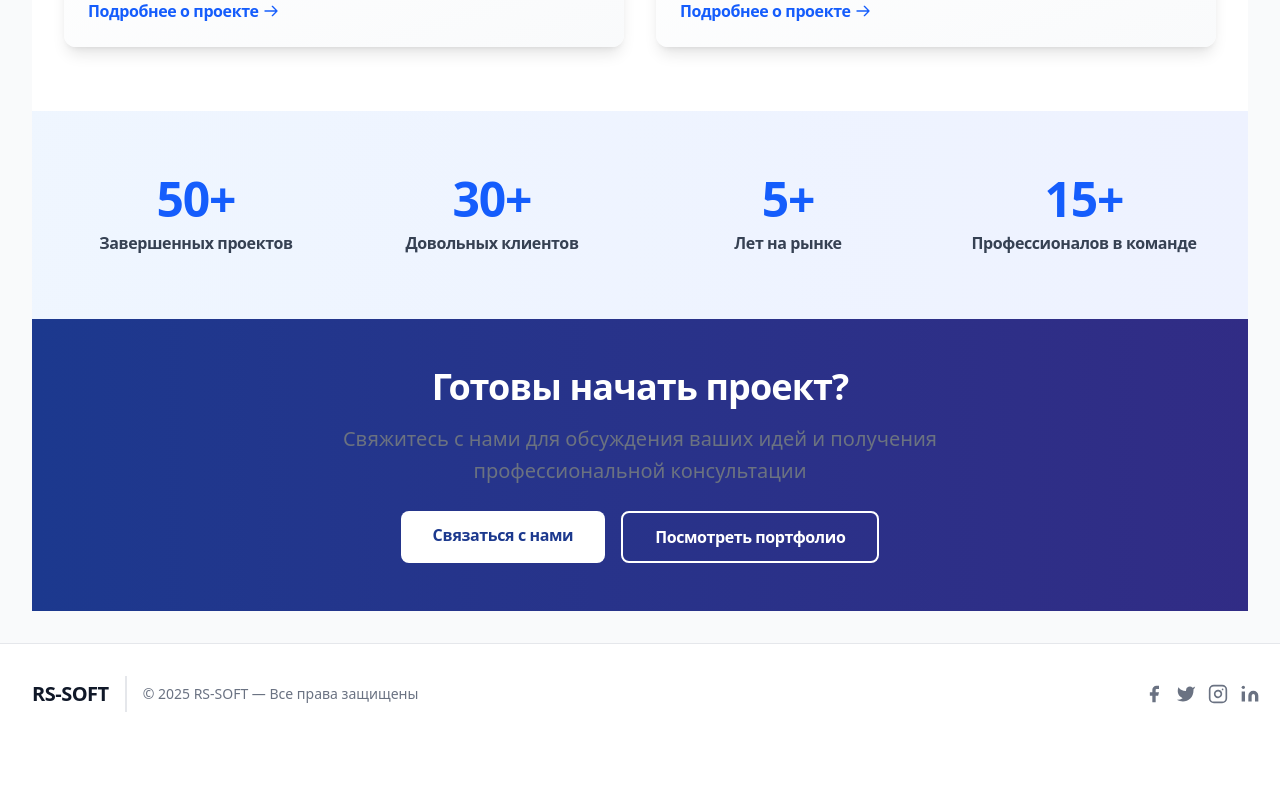
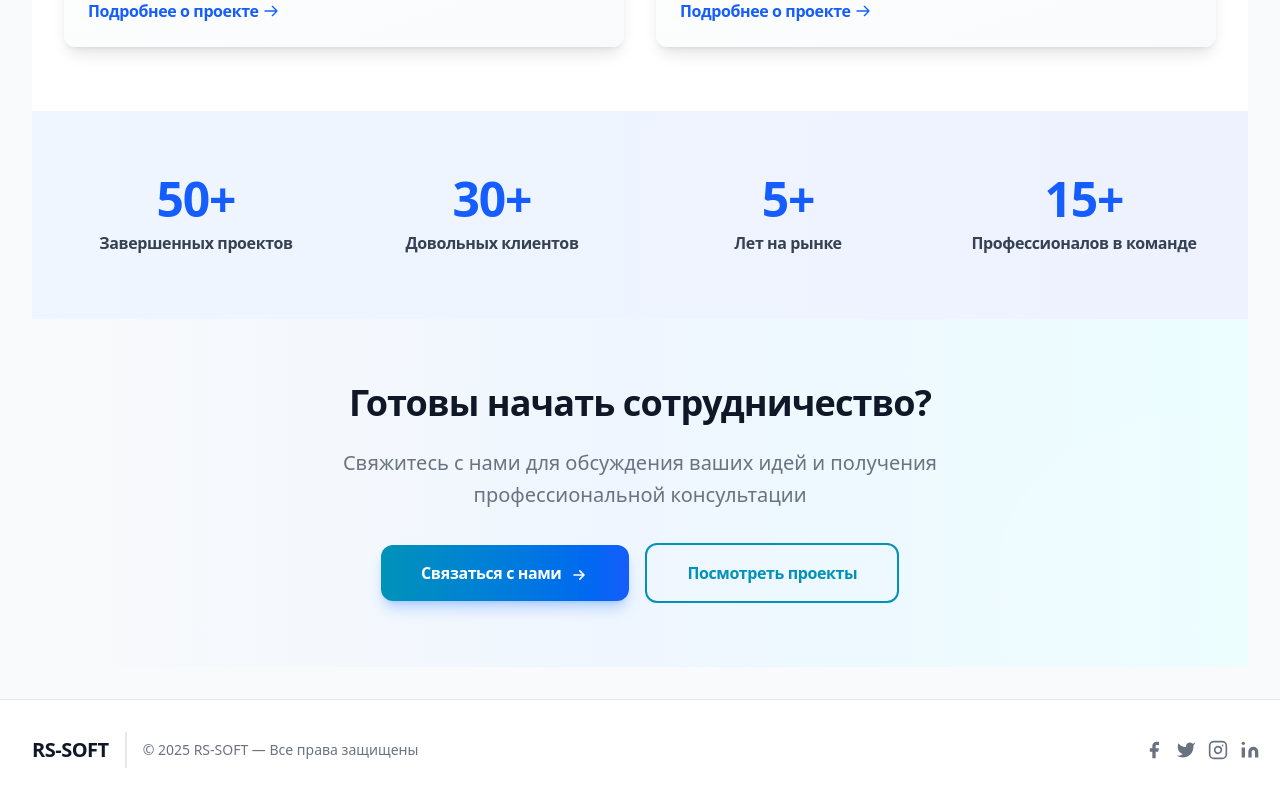
Before and after one commit to sugrobov/my-studio-site, a React (Vite) app: page / in a window 1280 px wide. Shown: the part 2423-3223 px from the top of the page. Before the commit the page ends 3167 px from the top, so only its background shows below. Built offline with nearby package versions, Linux system fonts and the light colour scheme.

Commit message:
Redesign v1.0: implement unified  section component

```diff
--- /dev/null
+++ b/src/components/CTASection.jsx
@@ -0,0 +1,104 @@
+import { Link } from 'react-router-dom';
+import { useTranslation } from 'react-i18next';
+
+export default function CTASection({
+  title,
+  description,
+  primaryButtonText,
+  primaryButtonLink,
+  secondaryButtonText,
+  secondaryButtonLink,
+  variant = 'default'
+}) {
+  const { t } = useTranslation();
+
+  // Default values for the CTA section
+  const defaultTitle = t('homeDub.cta.title', 'Готовы начать проект?');
+  const defaultDescription = t('homeDub.cta.description', 'Свяжитесь с нами для обсуждения ваших идей и получения профессиональной консультации');
+  const defaultPrimaryButtonText = t('homeDub.cta.contact', 'Связаться с нами');
+  const defaultPrimaryButtonLink = '/about-dub';
+  const defaultSecondaryButtonText = t('homeDub.cta.portfolio', 'Посмотреть портфолио');
+  const defaultSecondaryButtonLink = '/projects';
+
+  // Use provided props or fall back to defaults
+  const ctaTitle = title || defaultTitle;
+  const ctaDescription = description || defaultDescription;
+  const primaryText = primaryButtonText || defaultPrimaryButtonText;
+  const primaryLink = primaryButtonLink || defaultPrimaryButtonLink;
+  const secondaryText = secondaryButtonText || defaultSecondaryButtonText;
+  const secondaryLink = secondaryButtonLink || defaultSecondaryButtonLink;
+
+  // Разные варианты дизайна в зависимости от variant
+  const variants = {
+    default: {
+      bg: 'bg-gradient-to-r from-cyan-600 via-blue-500 to-indigo-600',
+      titleColor: 'text-white',
+      descriptionColor: 'text-white/90',
+      primaryButton: 'bg-white text-cyan-700 hover:bg-gray-50 shadow-lg',
+      secondaryButton: 'bg-transparent border-2 border-white text-white hover:bg-white/10'
+    },
+    light: {
+      bg: 'bg-gradient-to-r from-gray-50 via-blue-50 to-cyan-50',
+      titleColor: 'text-gray-900',
+      descriptionColor: 'text-gray-700',
+      primaryButton: 'bg-gradient-to-r from-cyan-600 to-blue-600 text-white hover:from-cyan-700 hover:to-blue-700 shadow-lg shadow-blue-500/30',
+      secondaryButton: 'bg-transparent border-2 border-cyan-600 text-cyan-600 hover:bg-cyan-50'
+    },
+    gradient: {
+      bg: 'bg-gradient-to-r from-blue-600 via-purple-600 to-pink-500',
+      titleColor: 'text-white',
+      descriptionColor: 'text-white/90',
+      primaryButton: 'bg-white text-blue-700 hover:bg-gray-50 shadow-xl',
+      secondaryButton: 'bg-white/10 backdrop-blur-sm border-2 border-white/30 text-white hover:bg-white/20'
+    },
+    orange: {
+      bg: 'bg-gradient-to-r from-orange-500 via-amber-500 to-yellow-500',
+      titleColor: 'text-white',
+      descriptionColor: 'text-white/90',
+      primaryButton: 'bg-white text-orange-700 hover:bg-gray-50 shadow-xl',
+      secondaryButton: 'bg-white/10 backdrop-blur-sm border-2 border-white/30 text-white hover:bg-white/20'
+    }
+  };
+
+  const variantStyles = variants[variant] || variants.default;
+
+  return (
+    <section className={`py-16 ${variantStyles.bg} relative overflow-hidden`}>
+      {/* Декоративные элементы */}
+      <div className="absolute top-0 left-0 w-64 h-64 bg-white/5 rounded-full -translate-x-1/2 -translate-y-1/2"></div>
+      <div className="absolute bottom-0 right-0 w-96 h-96 bg-white/5 rounded-full translate-x-1/3 translate-y-1/3"></div>
+
+      <div className="container mx-auto px-4 sm:px-6 lg:px-8 max-w-7xl text-center relative z-10">
+        <div className="max-w-3xl mx-auto">
+          <h3 className={`text-3xl md:text-4xl font-bold mb-6 title-font ${variantStyles.titleColor}`}>
+            {ctaTitle}
+          </h3>
+
+          {ctaDescription && (
+            <p className={`text-xl mb-8 max-w-2xl mx-auto body-font ${variantStyles.descriptionColor}`}>
+              {ctaDescription}
+            </p>
+          )}
+
+          <div className="flex flex-col sm:flex-row gap-4 justify-center items-center">
+            <Link
+              to={primaryLink}
+              className={`font-bold py-4 px-10 rounded-xl transition-all duration-300 transform hover:scale-105 hover:shadow-2xl ${variantStyles.primaryButton} title-font w-full sm:w-auto`}
+            >
+              {primaryText}
+              <svg className="inline-block ml-2 w-5 h-5" fill="none" stroke="currentColor" viewBox="0 0 24 24">
+                <path strokeLinecap="round" strokeLinejoin="round" strokeWidth="2" d="M13 7l5 5m0 0l-5 5m5-5H6" />
+              </svg>
+            </Link>
+            <Link
+              to={secondaryLink}
+              className={`font-bold py-4 px-10 rounded-xl transition-all duration-300 hover:scale-105 ${variantStyles.secondaryButton} title-font w-full sm:w-auto`}
+            >
+              {secondaryText}
+            </Link>
+          </div>
+        </div>
+      </div>
+    </section>
+  );
+}
--- a/src/pages/AboutDub.jsx
+++ b/src/pages/AboutDub.jsx
@@ -2,6 +2,7 @@ import { useState } from 'react';
 import { useTranslation } from 'react-i18next';
 import { Link } from 'react-router-dom';
 import ContactForm from '../components/ContactForm';
+import CTASection from '../components/CTASection';
 
 export default function AboutDub() {
   const { t } = useTranslation();
@@ -101,7 +102,7 @@ export default function AboutDub() {
   return (
     <div className="about-dub">
       {/* Page Header */}
-      <div className="bg-gradient-to-r from-blue-900 to-blue-800 text-white py-12">
+{/*       <div className="bg-gradient-to-r from-blue-900 to-blue-800 text-white py-12">
         <div className="container mx-auto px-4 sm:px-6 lg:px-8 max-w-7xl">
           <div className="text-center">
             <h1 className="text-4xl md:text-5xl font-bold mb-4 title-font">
@@ -128,7 +129,7 @@ export default function AboutDub() {
             </nav>
           </div>
         </div>
-      </div>
+      </div> */}
 
       {/* About Section */}
       <section className="py-16 bg-white">
@@ -150,9 +151,9 @@ export default function AboutDub() {
 
             {/* Right Column - Content */}
             <div className="wow fadeInUp">
-              <div className="inline-block border border-blue-200 rounded-full text-blue-600 font-medium py-1 px-4 mb-4 title-font">
+              {/* <div className="inline-block border border-blue-200 rounded-full text-blue-600 font-medium py-1 px-4 mb-4 title-font">
                 {t('aboutDub.about.badge', 'О компании')}
-              </div>
+              </div> */}
               <h2 className="text-3xl md:text-4xl font-bold text-gray-800 mb-6 title-font">
                 {t('aboutDub.about.title', 'Мы помогаем нашим клиентам развивать бизнес')}
               </h2>
@@ -355,28 +356,14 @@ export default function AboutDub() {
         </div>
       </section>
 
-      {/* Footer-like CTA Section */}
-      <section className="py-12 bg-gradient-to-r from-blue-900 to-indigo-900 text-white">
-        <div className="container mx-auto px-4 sm:px-6 lg:px-8 max-w-7xl text-center">
-          <h3 className="text-2xl font-bold mb-4 title-font">
-            {t('aboutDub.cta.title', 'Готовы начать сотрудничество?')}
-          </h3>
-          <div className="flex flex-col sm:flex-row gap-4 justify-center">
-            <Link
-              to="/contact"
-              className="bg-white text-blue-900 hover:bg-blue-50 font-bold py-3 px-8 rounded-lg transition-all duration-300 title-font"
-            >
-              {t('aboutDub.cta.contact', 'Связаться с нами')}
-            </Link>
-            <Link
-              to="/projects"
-              className="border-2 border-white text-white hover:border-blue-300 hover:bg-blue-300 hover:bg-opacity-20 font-bold py-3 px-8 rounded-lg transition-all duration-300 title-font"
-            >
-              {t('aboutDub.cta.portfolio', 'Посмотреть проекты')}
-            </Link>
-          </div>
-        </div>
-      </section>
+      {/* CTA Section */}
+      <CTASection
+        variant="light"
+        title={t('aboutDub.cta.title', 'Готовы начать сотрудничество?')}
+        primaryButtonText={t('aboutDub.cta.contact', 'Связаться с нами')}
+        primaryButtonLink="/contact"
+        secondaryButtonText={t('aboutDub.cta.portfolio', 'Посмотреть проекты')}
+      />
     </div>
   );
 }
--- a/src/pages/HomeDub.jsx
+++ b/src/pages/HomeDub.jsx
@@ -1,6 +1,7 @@
 import { useTranslation } from 'react-i18next';
 import { Link } from 'react-router-dom';
 import Carousel from '../components/Carousel';
+import CTASection from '../components/CTASection';
 
 export default function HomeDub() {
   const { t } = useTranslation();
@@ -227,30 +228,13 @@ export default function HomeDub() {
       </section>
 
       {/* CTA Section */}
-      <section className="py-12 bg-gradient-to-r from-blue-900 to-indigo-900 text-white">
-        <div className="container mx-auto px-4 sm:px-6 lg:px-8 max-w-5xl text-center">
-          <h2 className="text-3xl md:text-4xl font-bold mb-4 title-font">
-            {t('homeDub.cta.title')}
-          </h2>
-          <p className="text-xl text-blue-100 mb-6 max-w-3xl mx-auto body-font">
-            {t('homeDub.cta.description')}
-          </p>
-          <div className="flex flex-col sm:flex-row gap-4 justify-center">
-            <Link
-              to="/about"
-              className="bg-white text-blue-900 hover:bg-blue-50 font-bold py-3 px-8 rounded-lg transition-all duration-300 title-font"
-            >
-              {t('homeDub.cta.contact')}
-            </Link>
-            <Link
-              to="/projects"
-              className="border-2 border-white text-white hover:border-blue-300 hover:bg-blue-300 hover:bg-opacity-20 font-bold py-3 px-8 rounded-lg transition-all duration-300 title-font"
-            >
-              {t('homeDub.cta.portfolio')}
-            </Link>
-          </div>
-        </div>
-      </section>
+      <CTASection
+        variant="light"
+        title={t('aboutDub.cta.title', 'Готовы начать сотрудничество?')}
+        primaryButtonText={t('aboutDub.cta.contact', 'Связаться с нами')}
+        primaryButtonLink="/contact"
+        secondaryButtonText={t('aboutDub.cta.portfolio', 'Посмотреть проекты')}
+      />
     </div>
   );
 }
--- a/src/pages/ServicesDub.jsx
+++ b/src/pages/ServicesDub.jsx
@@ -1,6 +1,7 @@
 import { useState } from 'react';
 import { useTranslation } from 'react-i18next';
 import { Link } from 'react-router-dom';
+import CTASection from '../components/CTASection';
 
 export default function ServicesDub() {
   const { t } = useTranslation();
@@ -57,7 +58,7 @@ export default function ServicesDub() {
   return (
     <div className="services-dub">
       {/* Page Header */}
-      <div className="bg-gradient-to-r from-blue-900 to-blue-800 text-white py-12">
+      {/* <div className="bg-gradient-to-r from-blue-900 to-blue-800 text-white py-12">
         <div className="container mx-auto px-4 sm:px-6 lg:px-8 max-w-7xl">
           <div className="text-center">
             <h1 className="text-4xl md:text-5xl font-bold mb-4 title-font">
@@ -84,7 +85,7 @@ export default function ServicesDub() {
             </nav>
           </div>
         </div>
-      </div>
+      </div> */}
 
       {/* Services Hero */}
       <div className="py-16 bg-white">
@@ -107,19 +108,16 @@ export default function ServicesDub() {
                   <button
                     key={tab.id}
                     onClick={() => setActiveTab(tab.id)}
-                    className={`w-full text-left p-4 rounded-lg border transition-all duration-300 ${
-                      activeTab === tab.id
-                        ? 'bg-blue-600 text-white border-blue-600 shadow-lg'
-                        : 'bg-white text-gray-700 border-gray-200 hover:bg-gray-50 hover:border-blue-200'
-                    }`}
+                    className={`w-full text-left p-4 rounded-lg border transition-all duration-300 ${activeTab === tab.id
+                      ? 'bg-blue-600 text-white border-blue-600 shadow-lg'
+                      : 'bg-white text-gray-700 border-gray-200 hover:bg-gray-50 hover:border-blue-200'
+                      }`}
                   >
                     <div className="flex items-center">
-                      <div className={`w-10 h-10 rounded-lg flex items-center justify-center mr-3 ${
-                        activeTab === tab.id ? 'bg-white/20' : 'bg-blue-100'
-                      }`}>
-                        <span className={`text-lg ${
-                          activeTab === tab.id ? 'text-white' : 'text-blue-600'
+                      <div className={`w-10 h-10 rounded-lg flex items-center justify-center mr-3 ${activeTab === tab.id ? 'bg-white/20' : 'bg-blue-100'
                         }`}>
+                        <span className={`text-lg ${activeTab === tab.id ? 'text-white' : 'text-blue-600'
+                          }`}>
                           {tab.id === 'planning' && '📊'}
                           {tab.id === 'investment' && '💰'}
                           {tab.id === 'consultancy' && '💼'}
@@ -298,31 +296,6 @@ export default function ServicesDub() {
         </div>
       </div>
 
-      {/* CTA Section */}
-      <div className="py-12 bg-gradient-to-r from-blue-900 to-indigo-900 text-white">
-        <div className="container mx-auto px-4 sm:px-6 lg:px-8 max-w-7xl text-center">
-          <h3 className="text-2xl font-bold mb-4 title-font">
-            {t('homeDub.cta.title', 'Готовы начать проект?')}
-          </h3>
-          <p className="text-xl text-blue-100 mb-6 max-w-3xl mx-auto body-font">
-            {t('homeDub.cta.description', 'Свяжитесь с нами для обсуждения ваших идей и получения профессиональной консультации')}
-          </p>
-          <div className="flex flex-col sm:flex-row gap-4 justify-center">
-            <Link
-              to="/about-dub"
-              className="bg-white text-blue-900 hover:bg-blue-50 font-bold py-3 px-8 rounded-lg transition-all duration-300 title-font"
-            >
-              {t('homeDub.cta.contact', 'Связаться с нами')}
-            </Link>
-            <Link
-              to="/projects"
-              className="border-2 border-white text-white hover:border-blue-300 hover:bg-blue-300 hover:bg-opacity-20 font-bold py-3 px-8 rounded-lg transition-all duration-300 title-font"
-            >
-              {t('homeDub.cta.portfolio', 'Посмотреть портфолио')}
-            </Link>
-          </div>
-        </div>
-      </div>
     </div>
   );
 }
```
